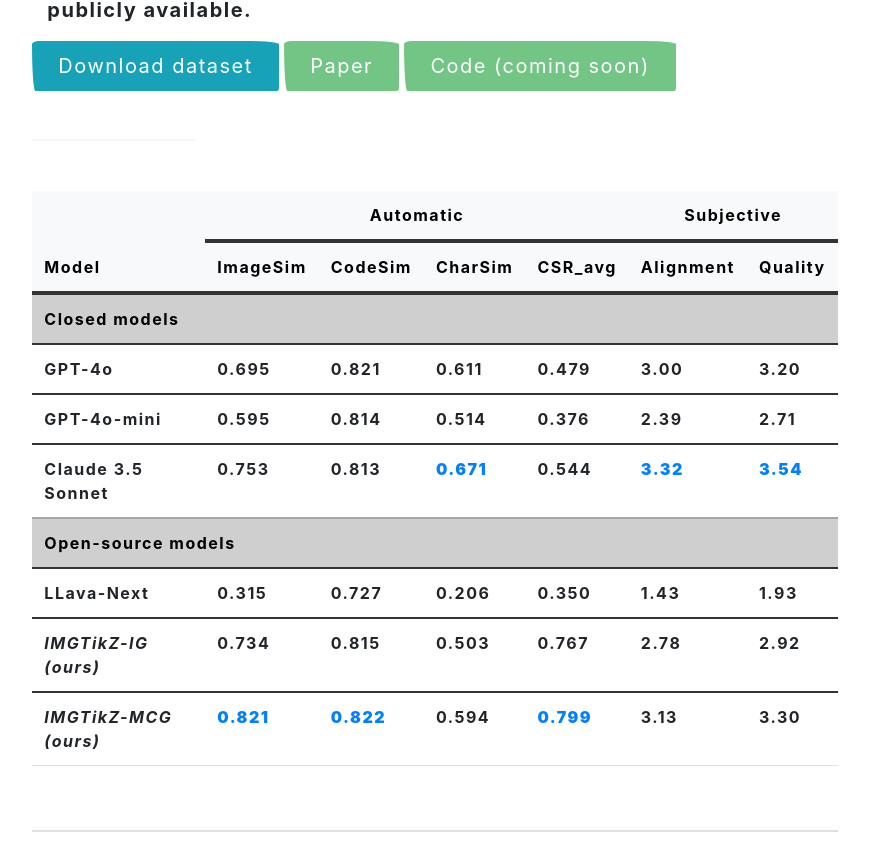
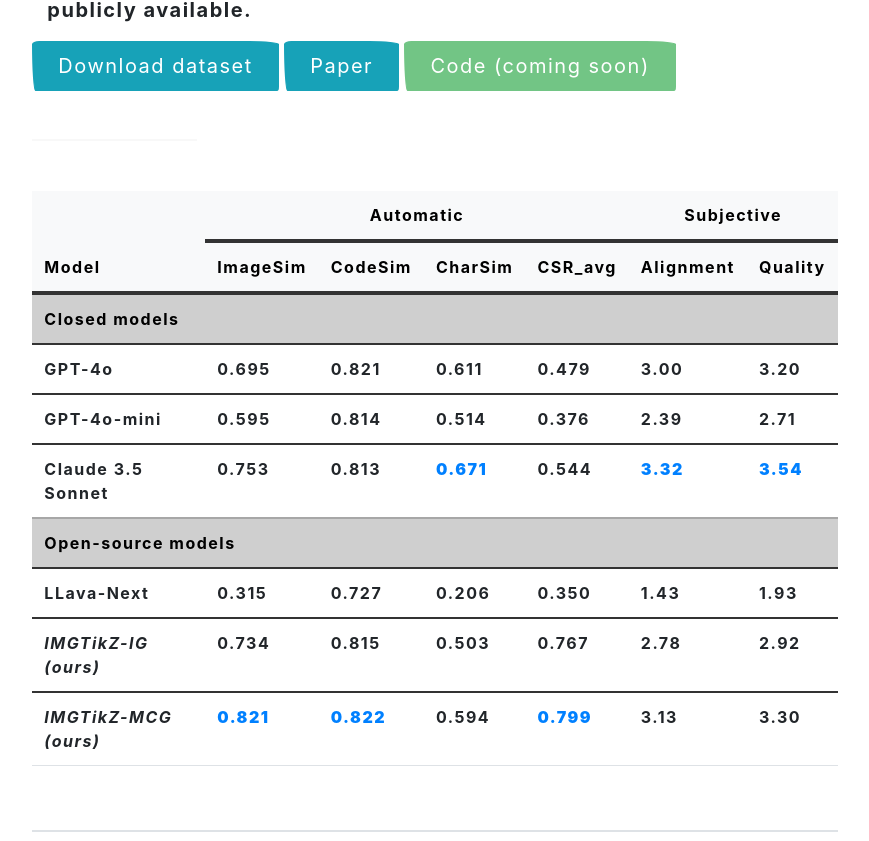
Before and after one commit to sketikz/sketikz.github.io, a plain HTML site: page index.html in a window 1280 px wide. Shown: the part 981-1822 px from the top of the page, without its empty margins (205-1074 px from the left). Drawn offline with nearby package versions, Linux system fonts and the light colour scheme; a web font is replaced by a local one.

Commit message:
Update index.html

```diff
--- a/index.html
+++ b/index.html
@@ -178,7 +178,7 @@ and broader image-to-code generation tasks. <b>SkeTi<i>k</i>Z</b> is publicly av
 
       <div class="mb-5">
         <a href="https://storage.googleapis.com/sketikz/sketch_images.tar.gz" class="btn btn-info btn-lg px-4">Download dataset</a>
-        <a href="https://openreview.net/forum?id=KvaDHPhhir" class="btn btn-success disabled btn-lg px-4">Paper</a>
+        <a href="https://openreview.net/forum?id=KvaDHPhhir" class="btn btn-info btn-lg px-4">Paper</a>
         <a href="" class="btn btn-success disabled btn-lg px-4">Code (coming soon)</a>
       </div>
 
```
